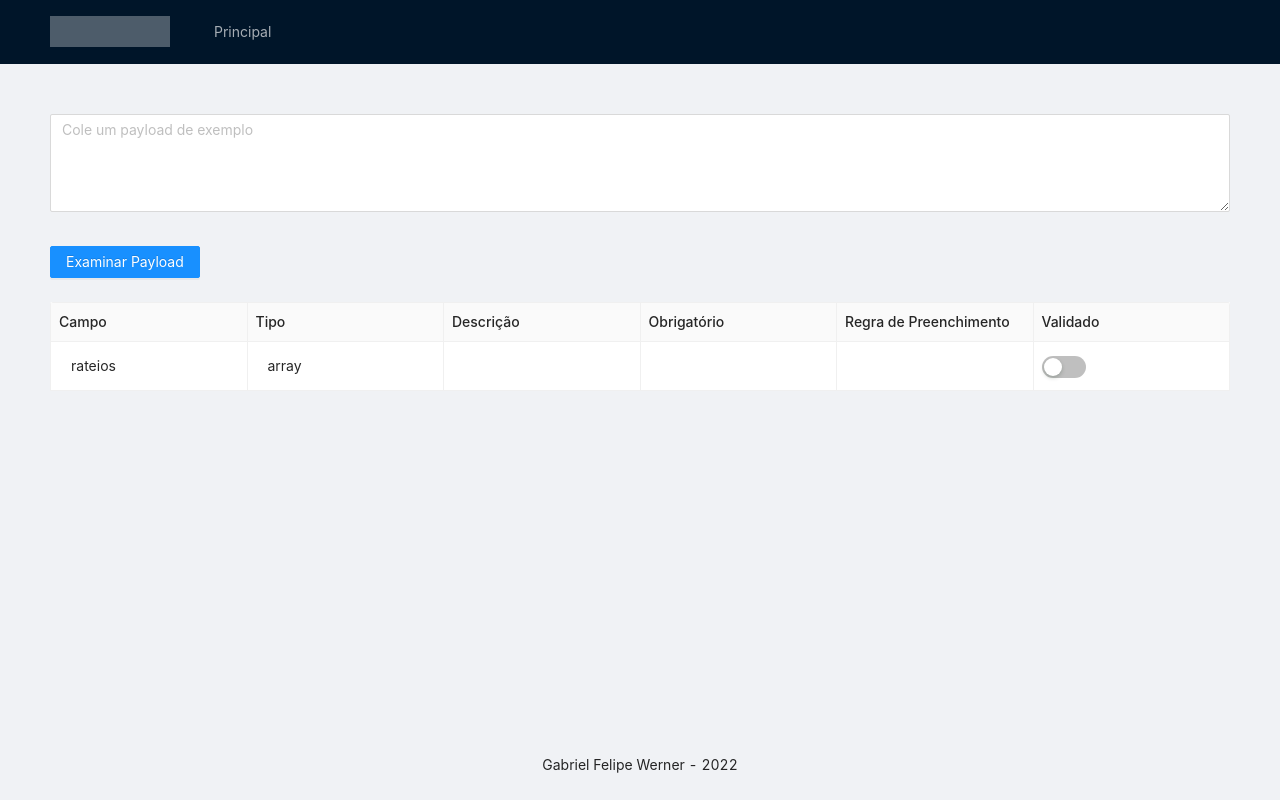
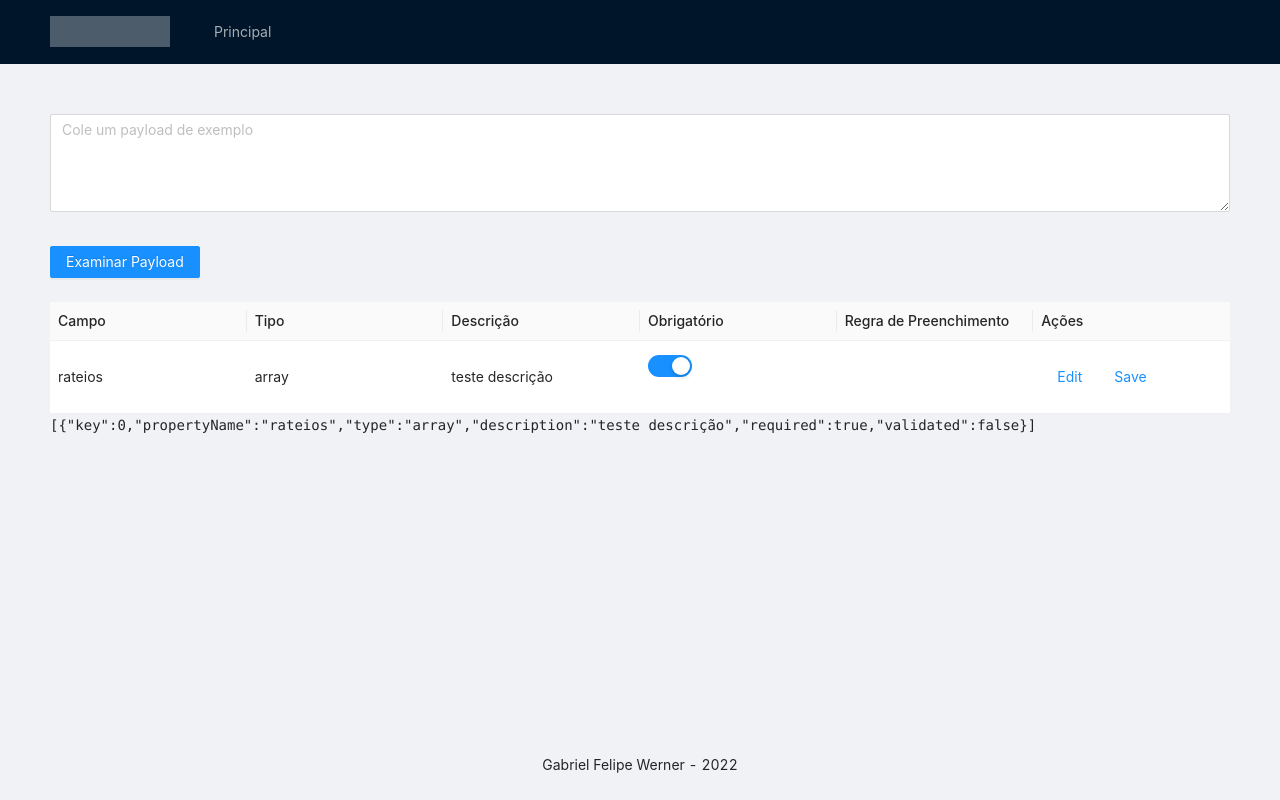
Before and after one commit to gabrielgfw/payload-checker, a React (Create React App) app: page / in a window 1280 px wide. Built offline with nearby package versions, Linux system fonts and the light colour scheme.

Commit message:
adicionando edição na tabela de forma dinâmica

```diff
--- a/src/App.css
+++ b/src/App.css
@@ -5,16 +5,25 @@
   margin: 16px 24px 16px 0;
   background: rgba(255, 255, 255, 0.3);
 }
+
 .ant-row-rtl .logo {
   float: right;
   margin: 16px 0 16px 24px;
 }
 
+.not-required-row {
+  background-color: rgba(247, 122, 122, 0.3);
+}
 
+.not-required-row:hover {
+  background-color: rgba(253, 158, 158, 0.3);
+}
 
 .editable-cell {
-  position: relative;
-  height: fit-content;
+  z-index: 5;
+  cursor: pointer;
+  margin-left: 2px !important;
+  margin-top: 5px !important;
 }
 
 .editable-cell-value-wrap {
--- a/src/App.js
+++ b/src/App.js
@@ -13,116 +13,90 @@ const headerItems = [{
   label: 'Principal'
 }];
 
-
-const EditableContext = React.createContext(null);
-const EditableRow = ({ index, ...props }) => {
-  const [form] = Form.useForm();
-  return (
-    <Form form={form} component={false}>
-      <EditableContext.Provider value={form}>
-        <tr {...props} />
-      </EditableContext.Provider>
-    </Form>
-  );
-};
-
-const EditableCell = ({
-  title,
-  editable,
-  children,
-  dataIndex,
-  record,
-  handleSave,
-  ...restProps
-}) => {
-  const [editing, setEditing] = useState(false);
-  const inputRef = useRef(null);
-  const form = useContext(EditableContext);
-  useEffect(() => {
-    if (editing) {
-      inputRef.current.focus();
-    }
-  }, [editing]);
-  const toggleEdit = () => {
-    setEditing(!editing);
-    form.setFieldsValue({
-      [dataIndex]: record[dataIndex],
-    });
-  };
-  const save = async () => {
-    try {
-      const values = await form.validateFields();
-      toggleEdit();
-      handleSave({
-        ...record,
-        ...values,
-      });
-    } catch (errInfo) {
-      console.log('Save failed:', errInfo);
-    }
-  };
-  let childNode = children;
-  if (editable) {
-    childNode = editing ? (
-      <Form.Item
-        style={{
-          margin: 0,
-        }}
-        name={dataIndex}
-      >
-        <Input ref={inputRef} onPressEnter={save} onBlur={save} />
-      </Form.Item>
-    ) : (
-      <div
-        className="editable-cell-value-wrap"
-        style={{
-          paddingRight: 24,
-        }}
-        onClick={toggleEdit}
-      >
-        {children}
-      </div>
-    );
-  }
-  return <td {...restProps}>{childNode}</td>;
-};
-
-
-
 function App() {
   const [propList, setPropList] = useState([{
     key: 0,
     propertyName: 'rateios',
     type: 'array',
-    description: '',
-    required: false,
+    description: 'teste descrição',
+    required: true,
     validated: false
   }]);
+
+  const [editingRow, setEditingRow] = useState(null);
+  const [form] = Form.useForm();
 
   const defaultColumns = [
     {
       title: 'Campo',
       dataIndex: 'propertyName',
       key: 'propertyName',
-      editable: true
+      render: (text, record) => {
+        if (editingRow === record.key) {
+          return (
+            <Form.Item
+              name="propertyName"
+            >
+              <Input className={"editable-cell"} />
+            </Form.Item>
+          );
+        } else {
+          return text
+        }
+      }
     },
     {
       title: 'Tipo',
       dataIndex: 'type',
       key: 'type',
-      editable: true
+      render: (text, record) => {
+        if (editingRow === record.key) {
+          return (
+            <Form.Item
+              name="type"
+            >
+              <Input className="editable-cell" />
+            </Form.Item>
+          );
+        } else {
+          return text
+        }
+      }
     },
     {
       title: 'Descrição',
       dataIndex: 'description',
       key: 'description',
-      editable: true
+      render: (text, record) => {
+        if (editingRow === record.key) {
+          return (
+            <Form.Item
+              name="description"
+            >
+              <Input className="editable-cell" />
+            </Form.Item>
+          );
+        } else {
+          return text
+        }
+      }
     },
     {
       title: 'Obrigatório',
       dataIndex: 'required',
       key: 'required',
-      editable: true
+      render: (_, record) => {
+        return (
+          <Form.Item
+            name="required"
+          >
+            <Switch defaultChecked onChange={(checked => {
+              changeRequiredRow(record.key, checked);
+              form.setFieldValue("required", checked);
+            })} />
+          </Form.Item>
+        )
+      }
     },
     {
       title: 'Regra de Preenchimento',
@@ -131,29 +105,68 @@ function App() {
       editable: true
     },
     {
-      title: 'Validado',
+      title: 'Ações',
       dataIndex: 'validated',
       key: 'validated',
-      switchable: true,
-      render: (value) => <Switch onChange={console.log(value)}></Switch>
+      render: (_, record) => {
+        return (
+          <>
+            <Button type="link" onClick={() => {
+              setEditingRow(record.key);
+              form.setFieldsValue({
+                propertyName: record.propertyName,
+                type: record.type,
+                description: record.description,
+                required: record.required
+              })
+            }}>Edit</Button>
+            <Button type="link" htmlType="submit">Save</Button>
+          </>
+        );
+      }
     }
   ];
 
+  function saveRowChanges(values) {
+    let selectedRowInformation = propList.find(pos => pos.key === editingRow);
+    let collapsedObjects = { ...selectedRowInformation, ...values };
+    let indexPosition = propList.findIndex(pos => pos.key === editingRow);
+    let allPropList = [...propList];
+    allPropList[indexPosition] = collapsedObjects;
+    setPropList(allPropList);
+    setEditingRow(null);
+  }
 
-  function onFinish(values) {
+  function changeRequiredRow(rowKey, boolean) {
+    let selectedRowInformation = propList.find(pos => pos.key === rowKey);
+    selectedRowInformation.required = boolean;
+    let indexPosition = propList.findIndex(pos => pos.key === editingRow);
+    let allPropList = [...propList];
+    allPropList[indexPosition] = selectedRowInformation;
+    setPropList(allPropList);
+  }
+
+  function handlerRowBackground(rowProperties) {
+    if (rowProperties.required) {
+      return ''
+    } else {
+      return 'not-required-row'
+    }
+  }
+
+  function startExamination(values) {
     const { payloadInput } = values;
     const payloadParsed = JSON.parse(payloadInput);
     reduceArraysForSimplicity(payloadParsed);
     const examined = examinePayload(payloadParsed, []);
-    setPropList([ ...examined ]);
+    setPropList([...examined]);
   }
 
-
   function reduceArraysForSimplicity(payloadParsed) {
-    for(let prop in payloadParsed) {
+    for (let prop in payloadParsed) {
       const propType = returnPropertyType(payloadParsed[prop]);
-      if(propType === 'array') {
-        if(payloadParsed[prop].length > 0) {
+      if (propType === 'array') {
+        if (payloadParsed[prop].length > 0) {
           payloadParsed[prop] = payloadParsed[prop].slice(0, 1);
         }
       }
@@ -163,16 +176,16 @@ function App() {
   function examinePayload(payloadParsed, propertiesStack) {
     let properties = propertiesStack;
 
-    for(let prop in payloadParsed) {
+    for (let prop in payloadParsed) {
       const propType = returnPropertyType(payloadParsed[prop]);
       const propZerada = prop == 0;
 
-      if(propType === 'object' || propType === 'array') {
+      if (propType === 'object' || propType === 'array') {
         properties.push({
           propertyName: propZerada ? '-- início --' : `${prop} (INÍCIO)`,
           type: propType,
           description: '',
-          required: false,
+          required: true,
           fillRule: '',
           validated: false
         });
@@ -182,7 +195,7 @@ function App() {
           propertyName: propZerada ? '-- fim --' : `${prop} (FIM)`,
           type: propType,
           description: '',
-          required: false,
+          required: true,
           fillRule: '',
           validated: false
         });
@@ -192,7 +205,7 @@ function App() {
           propertyName: prop,
           type: propType,
           description: '',
-          required: false,
+          required: true,
           fillRule: '',
           validated: false
         });
@@ -204,86 +217,40 @@ function App() {
 
   function applyIndexValue(propertiesList) {
     return propertiesList.map((prop, index) => {
-      return { key: index+1, ...prop };
+      return { key: index + 1, ...prop };
     });
   }
 
   function returnPropertyType(prop) {
-    if(Array.isArray(prop)) return 'array';
-    return typeof(prop);
+    if (Array.isArray(prop)) return 'array';
+    return typeof (prop);
   }
 
-  const components = {
-    body: {
-      row: EditableRow,
-      cell: EditableCell,
-    },
-  };
-
-  const columns = defaultColumns.map((col) => {
-    if(col.editable) {
-      return {
-        ...col,
-        onCell: (record) => ({
-          record,
-          editable: col.editable,
-          dataIndex: col.dataIndex,
-          title: col.title,
-          handleSave,
-        }),
-      }
-
-    } else if(col.switchable) {
-      return {
-        ...col,
-        onCell: (record, rowIndex) => ({
-          record,
-          switchable: col.switchable,
-          dataIndex: col.dataIndex,
-          title: col.title,
-          handleSave,
-        }),
-      }
-    } else {
-      return col;
-    }
-  });
-
-  const handleSave = (row) => {
-    const newData = [...propList];
-    const index = newData.findIndex((item) => row.key === item.key);
-    const item = newData[index];
-    newData.splice(index, 1, {
-      ...item,
-      ...row,
-    });
-    setPropList(newData);
-  };
 
   return (
     <>
-      <Layout style={{ height: '100vh'}}>
+      <Layout style={{ height: '100vh' }}>
         <Header>
-          <div className="logo"/>
+          <div className="logo" />
           <Menu
             theme="dark"
             mode="horizontal"
-            items={ headerItems }
+            items={headerItems}
           />
         </Header>
         <Content style={{ padding: '50px', height: '100%' }}>
           <div className="site-layout-content">
             <Form
               name="payloadTeste"
-              onFinish={onFinish}
+              onFinish={startExamination}
             >
               <Form.Item name="payloadInput">
-                <TextArea rows={4} placeholder="Cole um payload de exemplo"/>
+                <TextArea rows={4} placeholder="Cole um payload de exemplo" />
               </Form.Item>
 
               <Form.Item>
                 <Button
-                  style={{ marginTop: '10px'}}
+                  style={{ marginTop: '10px' }}
                   type="primary"
                   htmlType="submit"
                 >
@@ -291,18 +258,22 @@ function App() {
                 </Button>
               </Form.Item>
             </Form>
+            <Form form={form} onFinish={saveRowChanges}>
               <Table
-              components={components}
+                rowClassName={(record, index) => {
+                  console.log(record);
+                  return handlerRowBackground(record)
+                }}
                 dataSource={propList}
-              columns={columns}
+                columns={defaultColumns}
                 sticky={true}
                 pagination={false}
-              scroll={{ y: '50vh'}}
-              bordered={true}
+                scroll={{ y: '50vh' }}
+                bordered={false}
                 size={'small'}
-              rowClassName={() => 'editable-row'}
-              onChange={console.log(propList)}
               />
+            </Form>
+            <code>{JSON.stringify(propList)}</code><br />
           </div>
         </Content>
         <Footer style={{ textAlign: 'center' }}>Gabriel Felipe Werner - 2022</Footer>
```
Also changed, not shown: src/services/PayloadExaminator.js (added). Lines whose indentation alone changed are shown as unchanged.
